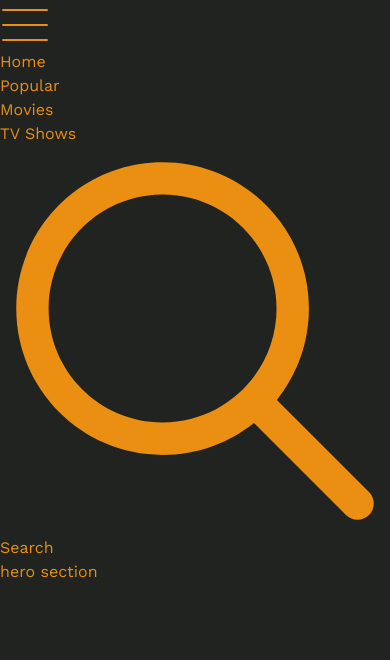
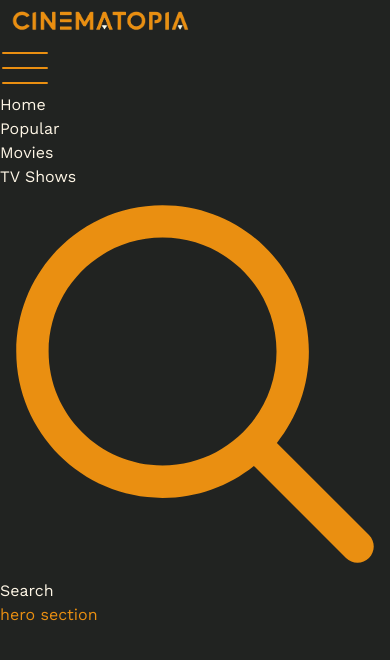
Before and after one commit to DanquahSika/Cinematopia, a React (Vite) app in the folder cinematopia/: page / in a window 390 px wide. Shown: the top 660 px of the page. Built offline with nearby package versions, Linux system fonts and the light colour scheme.

Commit message:
responsive navbar

```diff
--- a/cinematopia/src/components/navbar/Navbar.jsx
+++ b/cinematopia/src/components/navbar/Navbar.jsx
@@ -2,6 +2,7 @@ import React, { useState } from "react";
 import { Link } from "react-router-dom";
 import searchicon from "../../assets/img/search.svg";
 import hamburgerIcon from "../../assets/img/hamburger.svg";
+import logo from "../../assets/img/cinelogo.png";
 
 const Nav = () => {
   let Links = [
@@ -18,31 +19,35 @@ const Nav = () => {
   };
 
   return (
-    <div
-      className="shadow-md w-full fixed top-0 left-0"
-      style={{ color: "#ea8f11" }}
-    >
-      <div className="md:flex items-center justify-between bg-transparent py-4 md:px-10 px-7">
+    <div className=" w-full h-16" style={{ color: "#fef6e6" }}>
+      <div className="md:flex items-center justify-between bg-transparent  md:px-10 mt-5">
         <div className=" cursor-pointer">
-          <span className=" mr-1 pt-2">
-            <ion-icon name="logo-ionic"></ion-icon>
+          <span className="">
+            <a href="/">
+              <img
+                src={logo}
+                alt="cinematopialogo"
+                className="h-12 absolute top-2"
+                style={{ width: "12.5rem" }}
+              />
+            </a>
           </span>
         </div>
 
         <div
           onClick={toggleMenu}
-          className="text-3xl absolute right-8 top-6 cursor-pointer md:hidden"
+          className="text-3xl absolute right-8 top-4 cursor-pointer md:hidden"
         >
           <img src={hamburgerIcon} alt="Menu" />
         </div>
 
         <ul
-          className={`md:flex md:items-center md:pb-0 pb-12 absolute md:static bg-transparent md:z-auto z-[-1] left-0 w-full md:w-auto md:pl-0 pl-9 transition-all duration-500 ease-in ${
+          className={`md:flex md:items-center md:pb-0  absolute md:static bg-transparent md:z-auto z-[-1] left-0 w-full md:w-auto md:pl-0 pl-9 transition-all duration-500 ease-in ${
             open ? "top-20 " : "top-[-490px]"
           }`}
         >
           {Links.map((link) => (
-            <li key={link.name} className="md:ml-8 text-xl md:my-0 my-7">
+            <li key={link.name} className="md:ml-8 text-lg md:my-0">
               {link.name === "Search" ? (
                 <Link
                   to={link.link}
```
